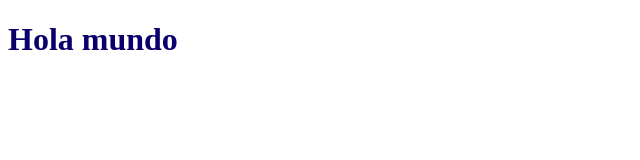
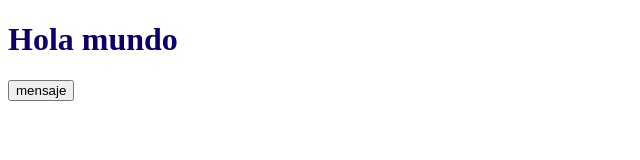
Before and after one commit to JohnHuari/PruebaRamas, a plain HTML site: page index.html in a window 1280 px wide. Shown: the whole page, without its empty margins (0-640 px from the left). Drawn offline with Linux system fonts and the light colour scheme; files that its build step writes are made by us from their sources.

Commit message:
actualizacion pepa

```diff
--- a/assets/js/script.js
+++ b/assets/js/script.js
@@ -0,0 +1,3 @@
+const saludo = () => {
+    alert("Bienvenidos al proyecto");
+}
--- a/index.html
+++ b/index.html
@@ -8,5 +8,7 @@
 </head>
 <body>
     <h1 class="h1"> Hola mundo</h1>
+    <button onclick="saludo">mensaje</button>
+    <script src="assets/js/script.js"></script>
 </body>
 </html>
```
